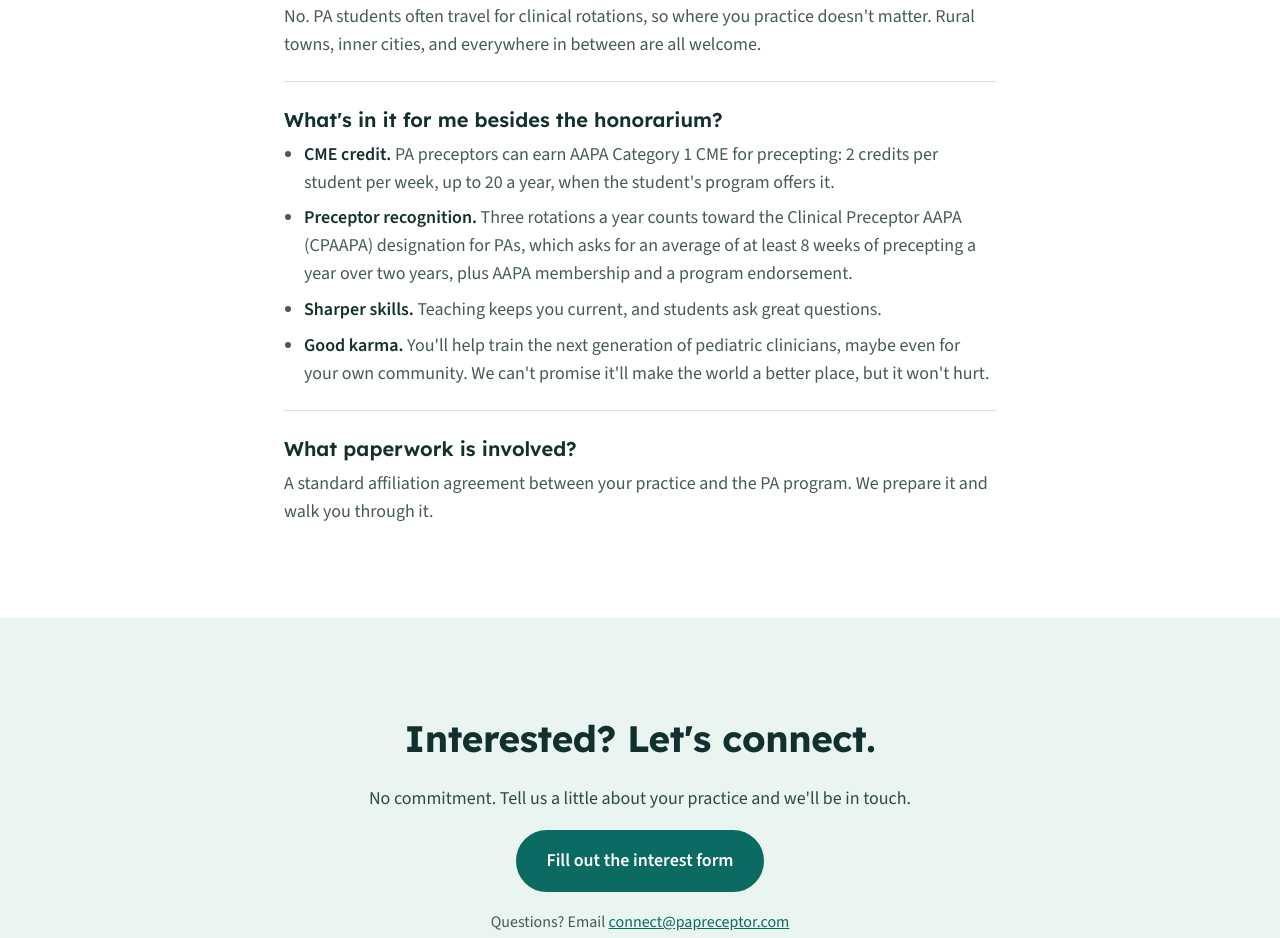
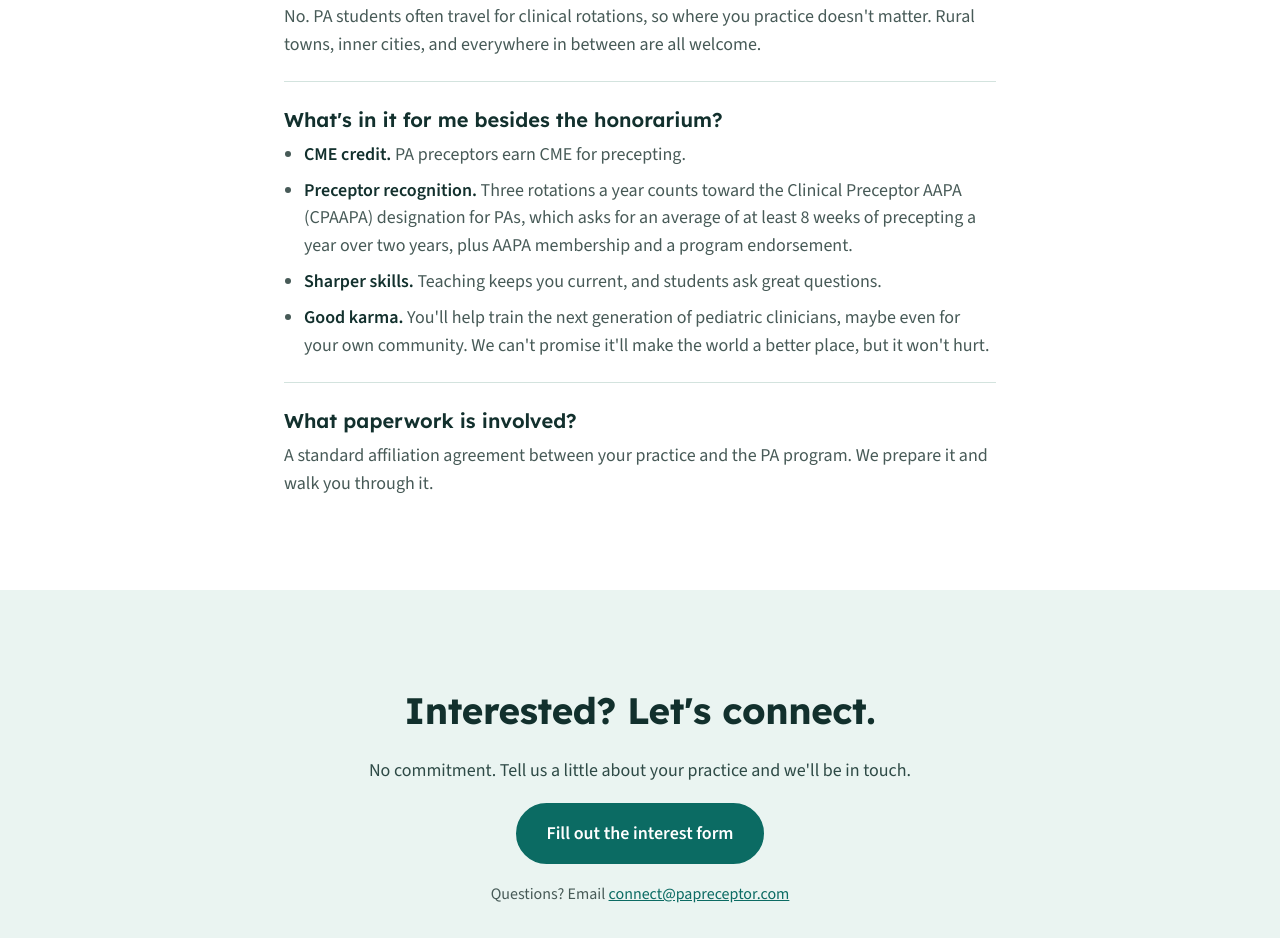
Before and after one commit to papreceptor/papreceptor, a plain HTML site: page index.html in a window 1280 px wide. Shown: the part 2122-3060 px from the top of the page. Drawn offline with nearby package versions, Linux system fonts and the light colour scheme.

Commit message:
Simplify CME line
Co-Authored-By: Claude Opus 5.5 <noreply@anthropic.com>
Claude-Session: https://claude.ai/code/session_01SCUWgQhijV3upqJn8EgGgR

```diff
--- a/index.html
+++ b/index.html
@@ -191,7 +191,7 @@
         <div><h3>Do I need a PA program near me?</h3><p>No. PA students often travel for clinical rotations, so where you practice doesn't matter. Rural towns, inner cities, and everywhere in between are all welcome.</p></div>
         <div><h3>What's in it for me besides the honorarium?</h3>
           <ul>
-            <li><strong>CME credit.</strong> PA preceptors can earn AAPA Category 1 CME for precepting: 2 credits per student per week, up to 20 a year, when the student's program offers it.</li>
+            <li><strong>CME credit.</strong> PA preceptors earn CME for precepting.</li>
             <li><strong>Preceptor recognition.</strong> Three rotations a year counts toward the Clinical Preceptor AAPA (CPAAPA) designation for PAs, which asks for an average of at least 8 weeks of precepting a year over two years, plus AAPA membership and a program endorsement.</li>
             <li><strong>Sharper skills.</strong> Teaching keeps you current, and students ask great questions.</li>
             <li><strong>Good karma.</strong> You'll help train the next generation of pediatric clinicians, maybe even for your own community. We can't promise it'll make the world a better place, but it won't hurt.</li>
```
